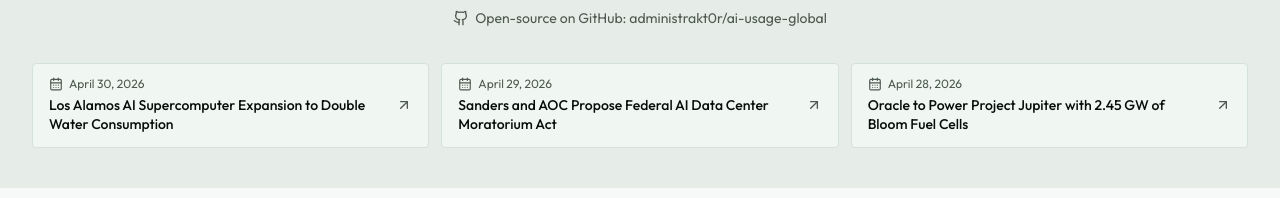
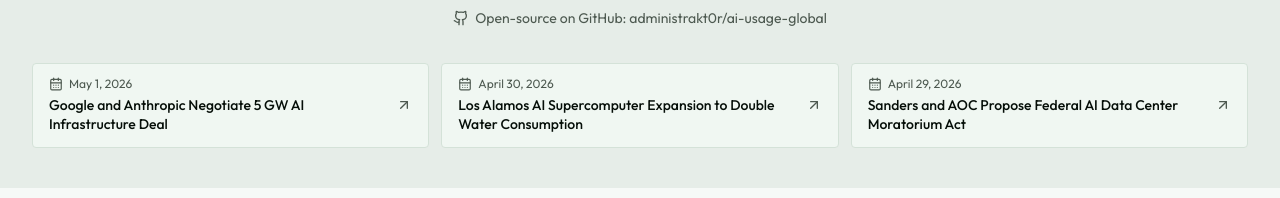
Before and after one commit to administrakt0r/AI-usage-global, a Next.js app: page / in a window 1280 px wide. Shown: the part 356-554 px from the top of the page. Built offline with nearby package versions, Linux system fonts and the light colour scheme; no server answers.

Commit message:
[aug-bot] Google and Anthropic Negotiate 5 GW AI Infrastructure Deal - 2026-05-01

```diff
--- a/published-log.json
+++ b/published-log.json
@@ -89,6 +89,15 @@
       "published_on": "2026-04-30",
       "primary_entity": "Los Alamos National Laboratory",
       "event_fingerprint": "lanl-ai-supercomputer-water-expansion"
+    },
+    {
+      "canonical_url": "https://www.datacenterknowledge.com/ai-data-centers/ai-capacity-is-being-pre-sold-at-gigawatt-scale",
+      "normalized_url": "https://www.datacenterknowledge.com/ai-data-centers/ai-capacity-is-being-pre-sold-at-gigawatt-scale",
+      "title": "Google-Anthropic Deal: AI Capacity Now Pre-Sold at Gigawatt Scale",
+      "normalized_title": "google anthropic deal ai capacity now pre sold at gigawatt scale",
+      "published_on": "2026-05-01",
+      "primary_entity": "Google and Anthropic",
+      "event_fingerprint": "google-anthropic-gigawatt-compute-deal"
     }
   ],
   "version": 2,
--- a/src/assets/data/blog-posts.ts
+++ b/src/assets/data/blog-posts.ts
@@ -184,6 +184,18 @@ export const blogPosts: BlogPost[] = [
     featured: false,
     category: AI_USAGE,
   }),
+  createPost({
+    id: 12,
+    slug: "google-anthropic-gigawatt-ai-deal",
+    title: "Google and Anthropic Negotiate 5 GW AI Infrastructure Deal",
+    description:
+      "Google and Anthropic are reportedly negotiating a landmark $40 billion deal that includes a 5-gigawatt compute commitment, signaling a shift toward utility-scale AI infrastructure.",
+    imageAlt: "Hyperscale data center servers and infrastructure",
+    publishedOn: "2026-05-01",
+    readTime: 3,
+    featured: false,
+    category: AI_USAGE,
+  }),
 ];
 
 const assertUniqueField = (
--- /dev/null
+++ b/src/content/google-anthropic-gigawatt-ai-deal.mdx
@@ -0,0 +1,28 @@
+## Google and Anthropic Negotiate 5 GW AI Infrastructure Deal
+
+### Massive commitment pairs $40 billion investment with utility-scale compute reservation
+
+Google is reportedly in talks to invest up to $40 billion in AI startup Anthropic, a deal that would tie massive capital to a commitment for 5 gigawatts (GW) of computing power. This arrangement highlights a significant shift in the AI industry toward securing utility-scale infrastructure years in advance to sustain large-scale model training and inference.
+
+## Key details
+
+The proposed deal includes an initial $10 billion investment, with an additional $30 billion potentially tied to performance targets. Central to the agreement is Google's commitment to supply Anthropic with up to 5 GW of computing capacity over a five-year period. At this scale, the commitment rivals the power consumption of major metropolitan areas and will require the buildout of multiple hyperscale data center campuses.
+
+Anthropic is already a major user of Google’s custom Tensor Processing Units (TPUs), and this deal would further lock the startup into Google's specialized AI hardware stack. Delivering 5 GW of capacity requires complex, long-term coordination across land acquisition, power permitting, and grid interconnection, typically taking years to realize.
+
+### Why this matters
+
+The sheer scale of this commitment—5 gigawatts—underscores the staggering energy requirements of the next generation of AI. By pre-selling capacity at this volume, hyperscalers are essentially treating AI compute as a utility that must be reserved and built out as dedicated infrastructure rather than shared cloud resources. This ensures Anthropic has the necessary "fuel" for its models but also puts immense pressure on global energy grids to accommodate such concentrated demand.
+
+### Context
+
+This deal reflects a broader trend among hyperscalers to secure "anchor tenants" for their rapidly expanding AI infrastructure. As demand for high-performance compute outruns available supply, Microsoft, Google, and Amazon are racing to align their capital investments with guaranteed long-term workloads. We are seeing a transition from the flexible, on-demand model of traditional cloud computing to a pre-allocated capacity model driven by the rigid requirements of AI scaling.
+
+## What happens next
+
+The implementation of a 5 GW commitment will require Google to significantly accelerate its data center construction and energy procurement strategies. Investors and regulators will likely watch closely for the environmental impact and grid stability implications as these massive campuses come online. There remains a significant execution risk if the evolution of AI model efficiency or market demand shifts before the promised capacity is fully delivered.
+
+---
+
+*Source: [Data Center Knowledge](https://www.datacenterknowledge.com/ai-data-centers/ai-capacity-is-being-pre-sold-at-gigawatt-scale)*
+*Published on AI Usage Global, author: AUG Bot*
```
